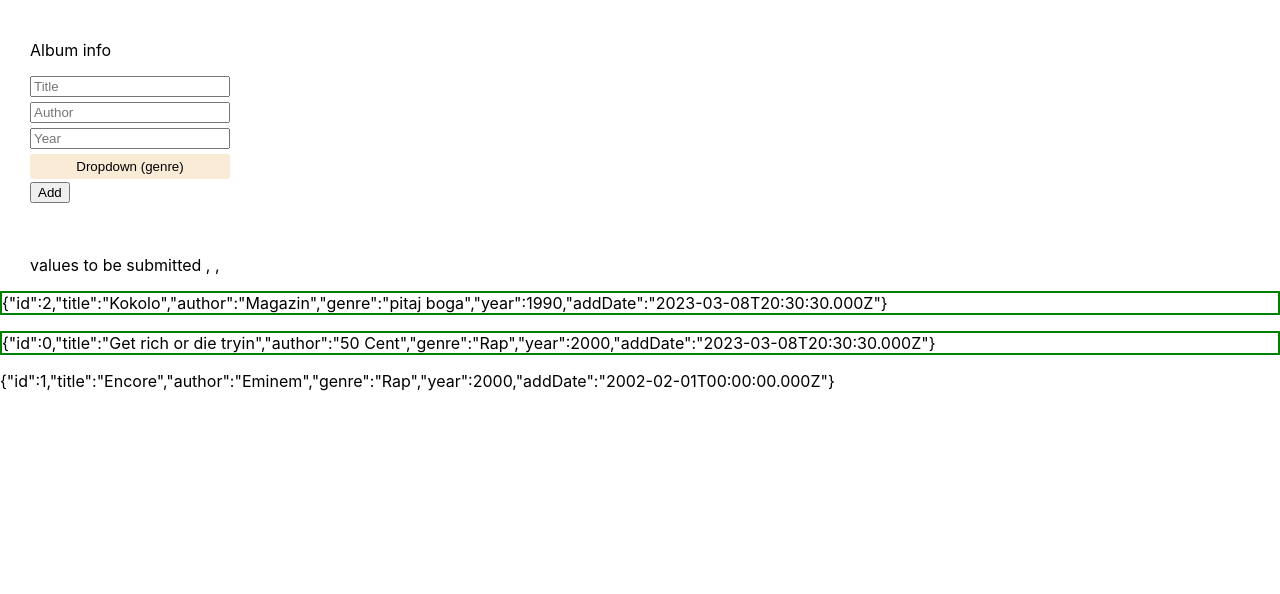
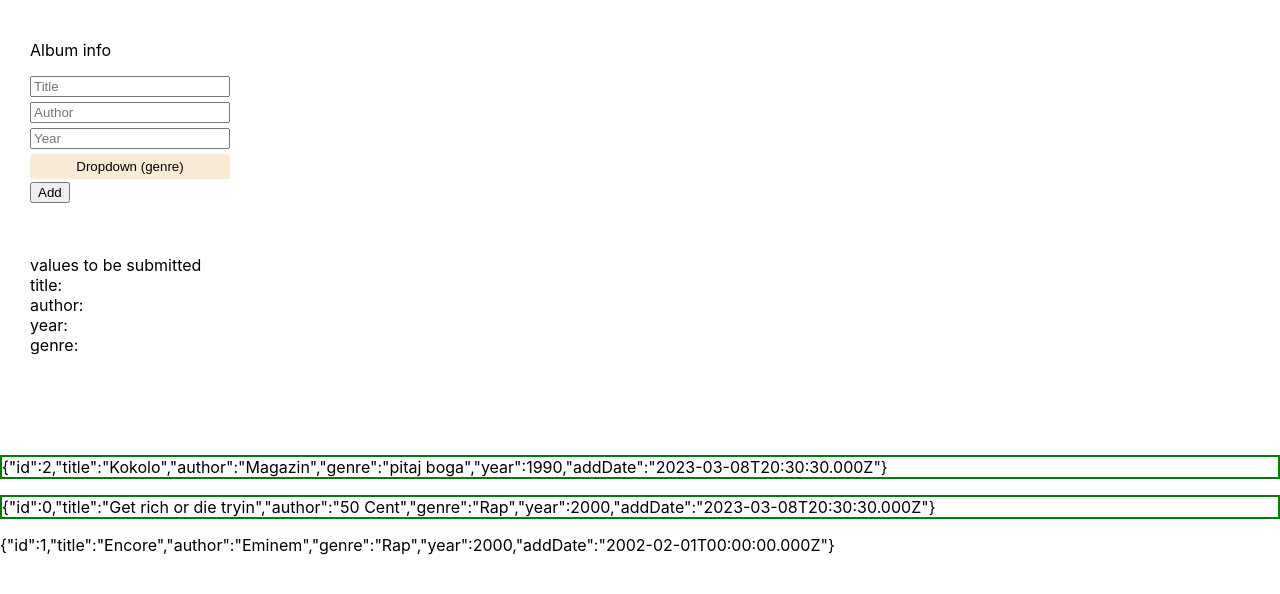
Before and after one commit to tsiklic1/Internship-15-MusicManager, a React (Create React App) app in the folder music-manager/: page / in a window 1280 px wide. Shown: the top 594 px of the page. Built offline with nearby package versions, Linux system fonts and the light colour scheme.

Commit message:
marking albums added today

```diff
--- a/music-manager/src/components/Form.jsx
+++ b/music-manager/src/components/Form.jsx
@@ -3,7 +3,6 @@ import {albums, genres} from "../lists";
 import GenreDropdown from "./GenreDropdown";
 
 const Form = ({handleAddAlbum})=>{
-
   const [title, setTitle] = useState("");
   const [author, setAuthor] = useState("")
   const [genre, setGenre] = useState("")
@@ -49,7 +48,7 @@ const Form = ({handleAddAlbum})=>{
 
      <button onClick={(e) => handleSubmit(e)}>Add</button>
      <p style={{color: emptyFieldExists ? "red" : "transparent"}}>No field can be empty</p>
-     values to be submitted {title}, {author},{year}
+     <p>values to be submitted <br/> title: {title} <br/> author: {author} <br/> year: {year} <br/> genre: {genre}</p>
     </div>);
 }
 
--- a/music-manager/src/components/GenreDropdown.jsx
+++ b/music-manager/src/components/GenreDropdown.jsx
@@ -16,7 +16,7 @@ const GenreDropdown = (props) =>{
   }
 
   return (
-    <div>
+    <div className="dropdown-wrapper">
       <button className="genre-button dropdown-button" onClick={()=>setIsOpen((prev) => !prev)}>Dropdown (genre)</button>
       {isOpen && <form className="dropdown-container" onSubmit={handleSubmit}>
           {genres.map((item) => (
--- a/music-manager/src/index.css
+++ b/music-manager/src/index.css
@@ -19,6 +19,7 @@ code {
 .album-input-form {
   margin-left: 30px;
   margin-top: 40px;
+  margin-bottom: 100px;
   width: 200px;
 }
 
@@ -39,12 +40,18 @@ code {
   width: 100%;
 }
 
+.dropdown-wrapper {
+  position: relative;
+}
+
 .dropdown-button {
   width: 100%;
 }
 
 .dropdown-container {
-  width: 100%;
+  width: 100px;
+  position: absolute;
+  transform: translate(210px, -28px);
 }
 
 .album-added-today {
```
